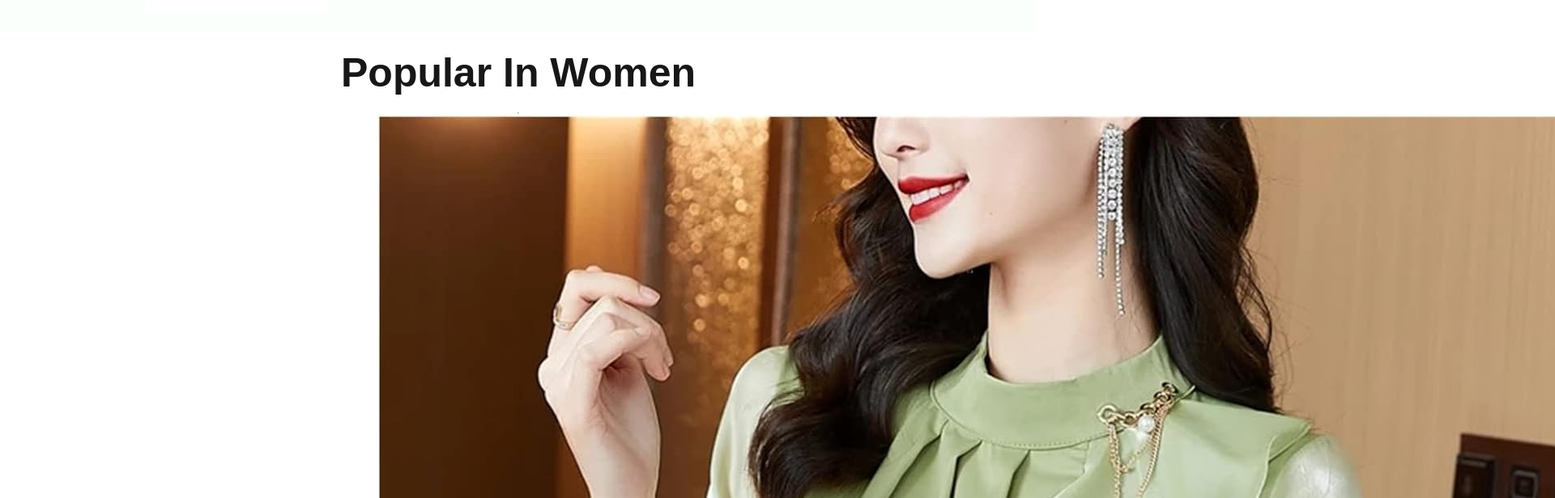
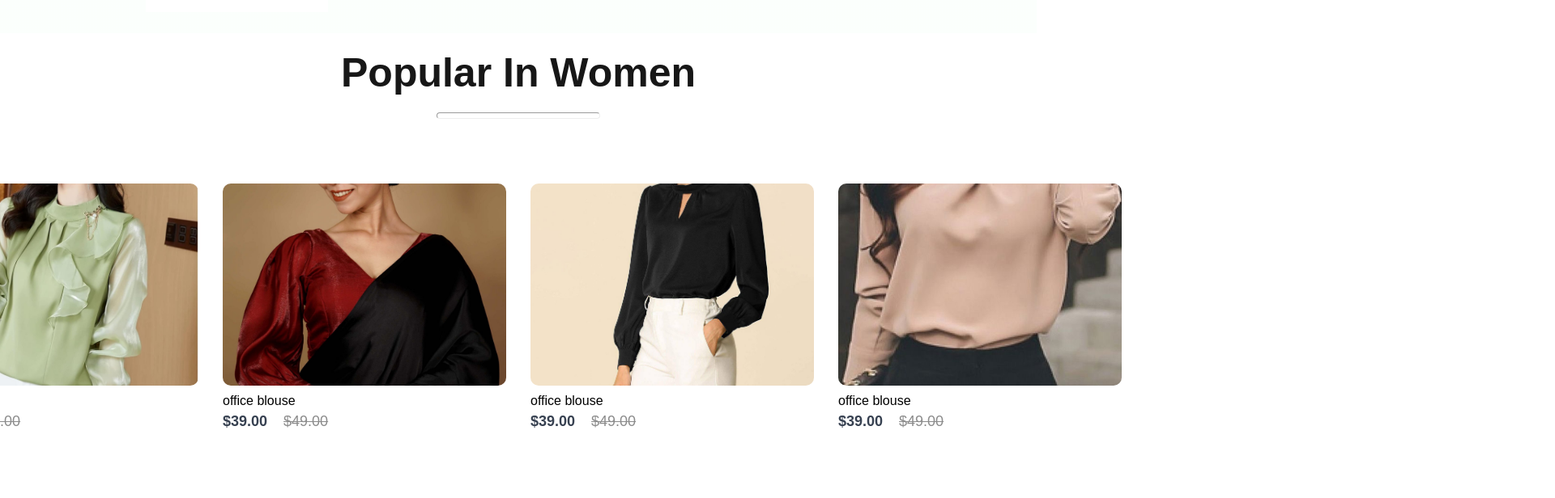
Before and after one commit to Mashi0629/e-commerce-website, a React (Create React App) app: page / in a window 1280 px wide. Shown: the part 1020-1636 px from the top of the page at 81% size, 1920 px wide, since content can reach past the window. Built offline with nearby package versions, Linux system fonts and the light colour scheme; the HTML template or start-up script is replaced by a standard one.

Commit message:
fix img size

```diff
--- a/src/Components/Item/Item.css
+++ b/src/Components/Item/Item.css
@@ -28,3 +28,9 @@
     transition: 0.6s;
     transform: scale(1.05);
 }
+.item img {
+    width: 100%;
+    height: 250px;
+    object-fit: cover;
+    border-radius: 10px;
+}
--- a/src/Components/Popular/Popular.css
+++ b/src/Components/Popular/Popular.css
@@ -12,3 +12,15 @@
     margin-bottom: 20px;
     color: #171717;
 }
+.popular hr{
+    width: 200px;
+    border-radius: 10px;
+    margin-bottom: 30px;
+    height: 6px;
+}
+.popular-item{
+    margin-top: 50px;
+    display: flex;
+    gap: 30px;
+
+}
```
